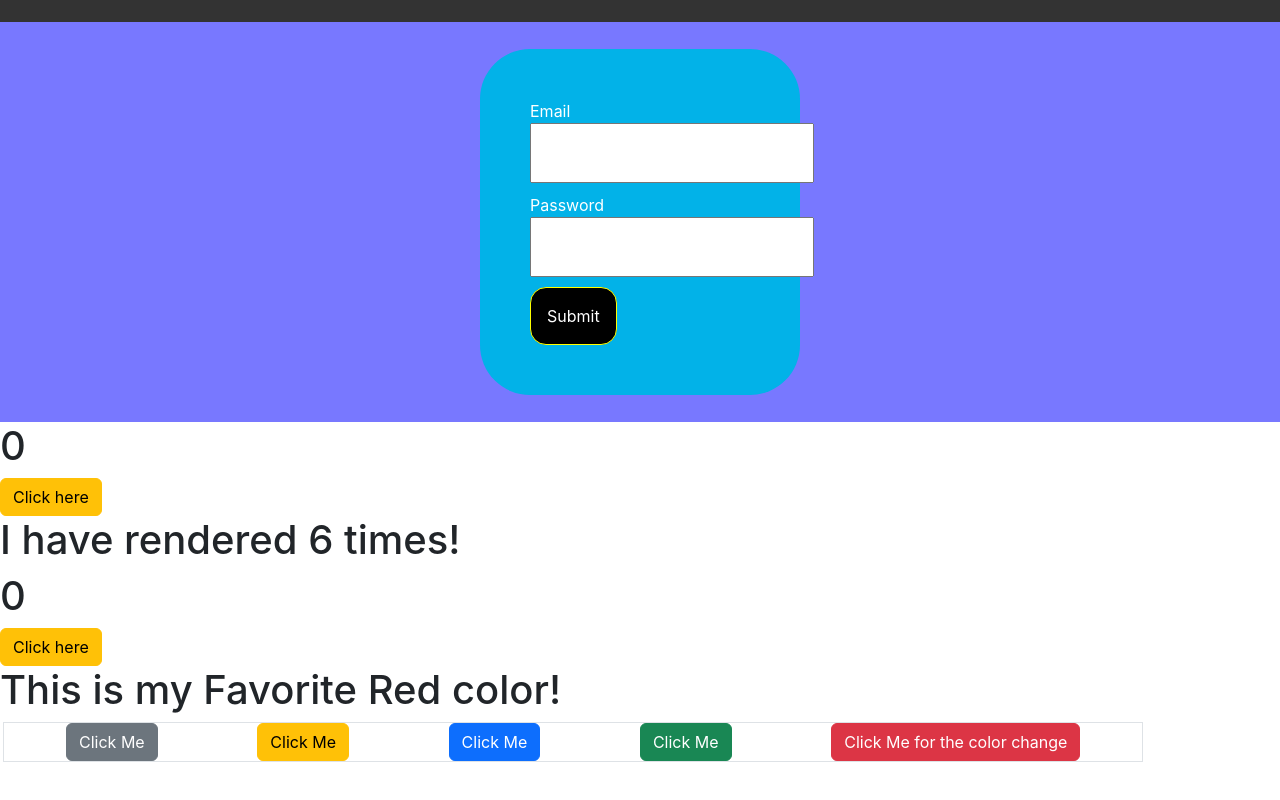
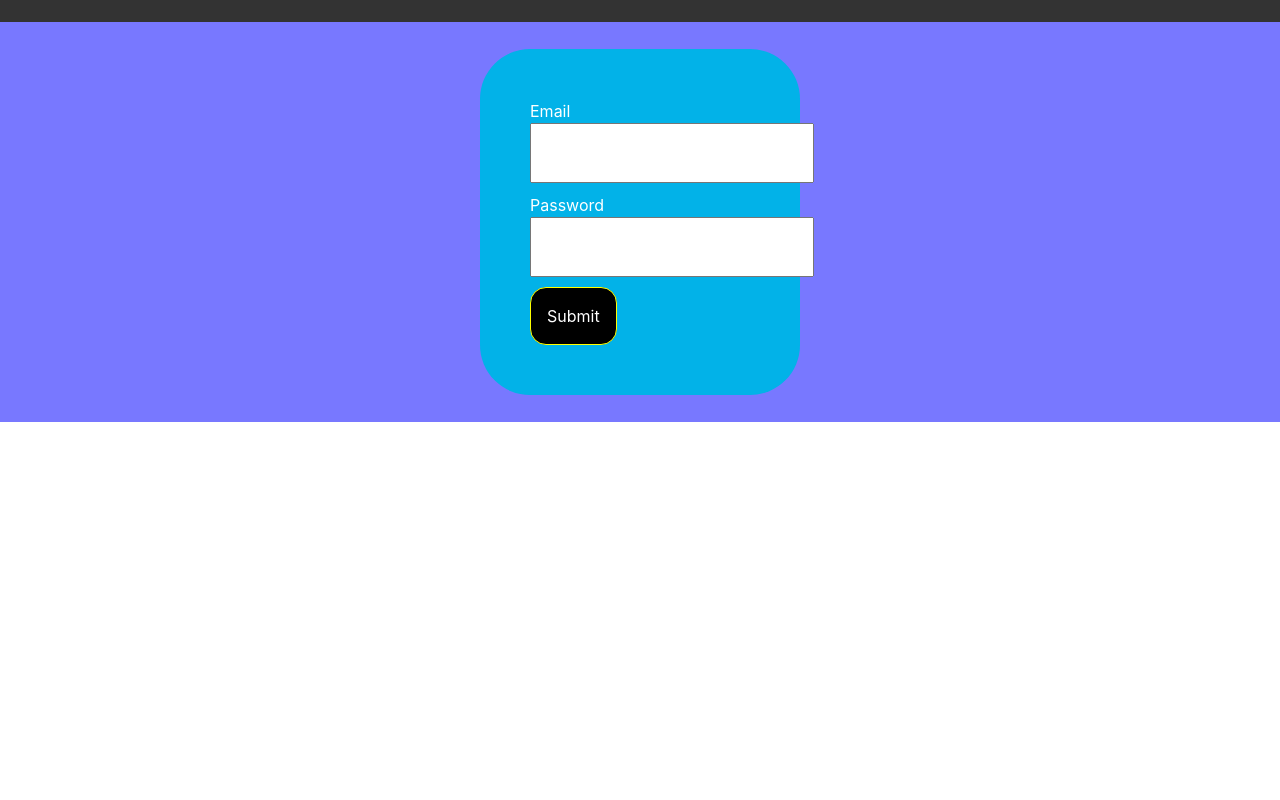
Before and after one commit to DINKAR202/React-Course-with-project, a React (Create React App) app: page / in a window 1280 px wide. Shown: the part 618-1418 px from the top of the page. After the commit the page ends 1248 px from the top, so only its background shows below. Built offline with nearby package versions, Linux system fonts and the light colour scheme.

Commit message:
upload commit

```diff
--- a/src/App.js
+++ b/src/App.js
@@ -59,10 +59,11 @@ function App() {
     </div>
       {/* <Hook/> */}
       <Login_page />
-      <UseEffect1 />
+      {/* <UseEffect1 />
       <Timer/>
       <Click/>
-      <Colors/>
+      <Colors/> */}
+
 
 
       <h1 style={{height:200}}></h1>
```
Also changed, not shown: src/components/context/notes/NoteContext.js (added), src/components/context/notes/NoteState.js (added).
